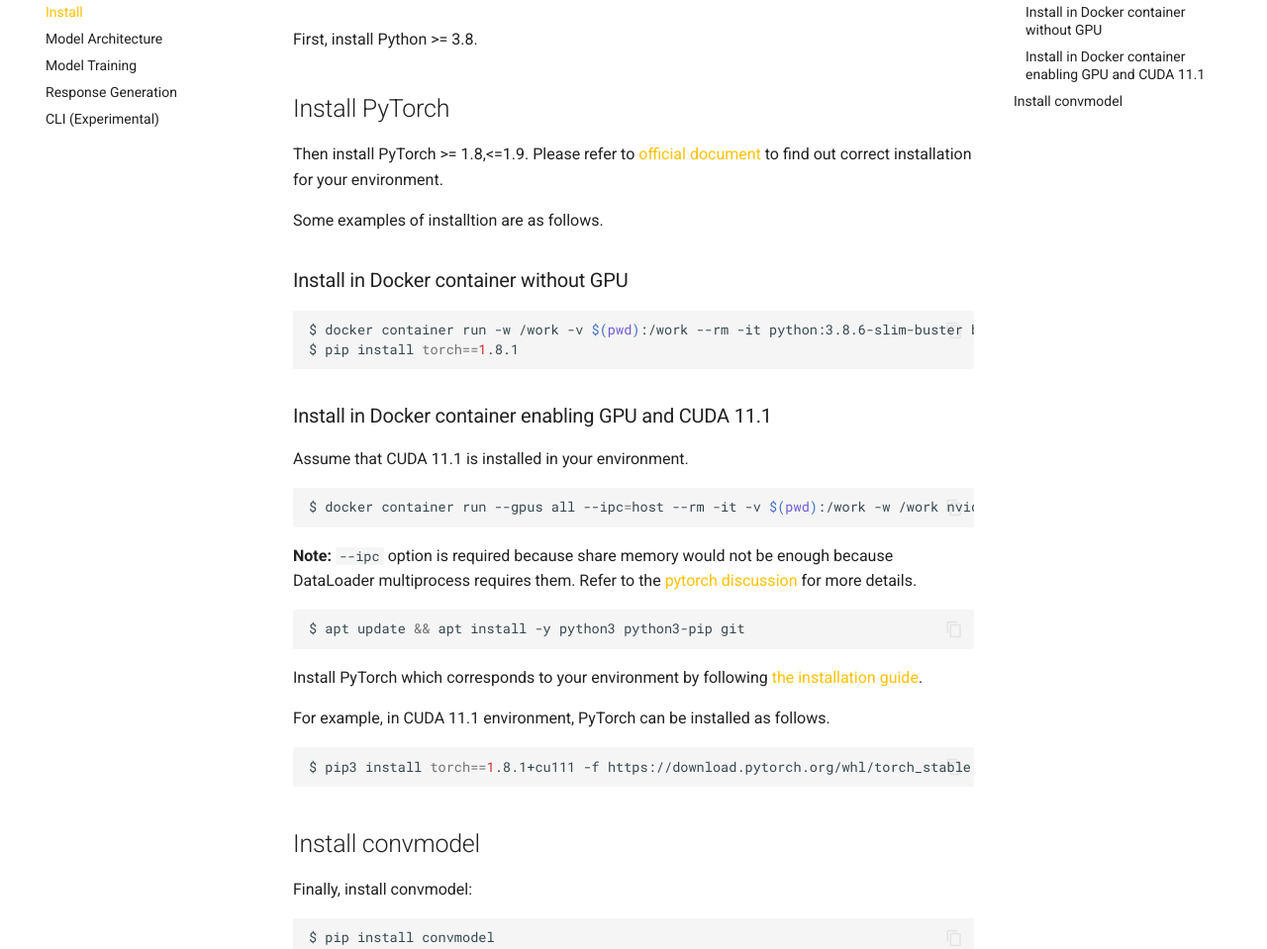
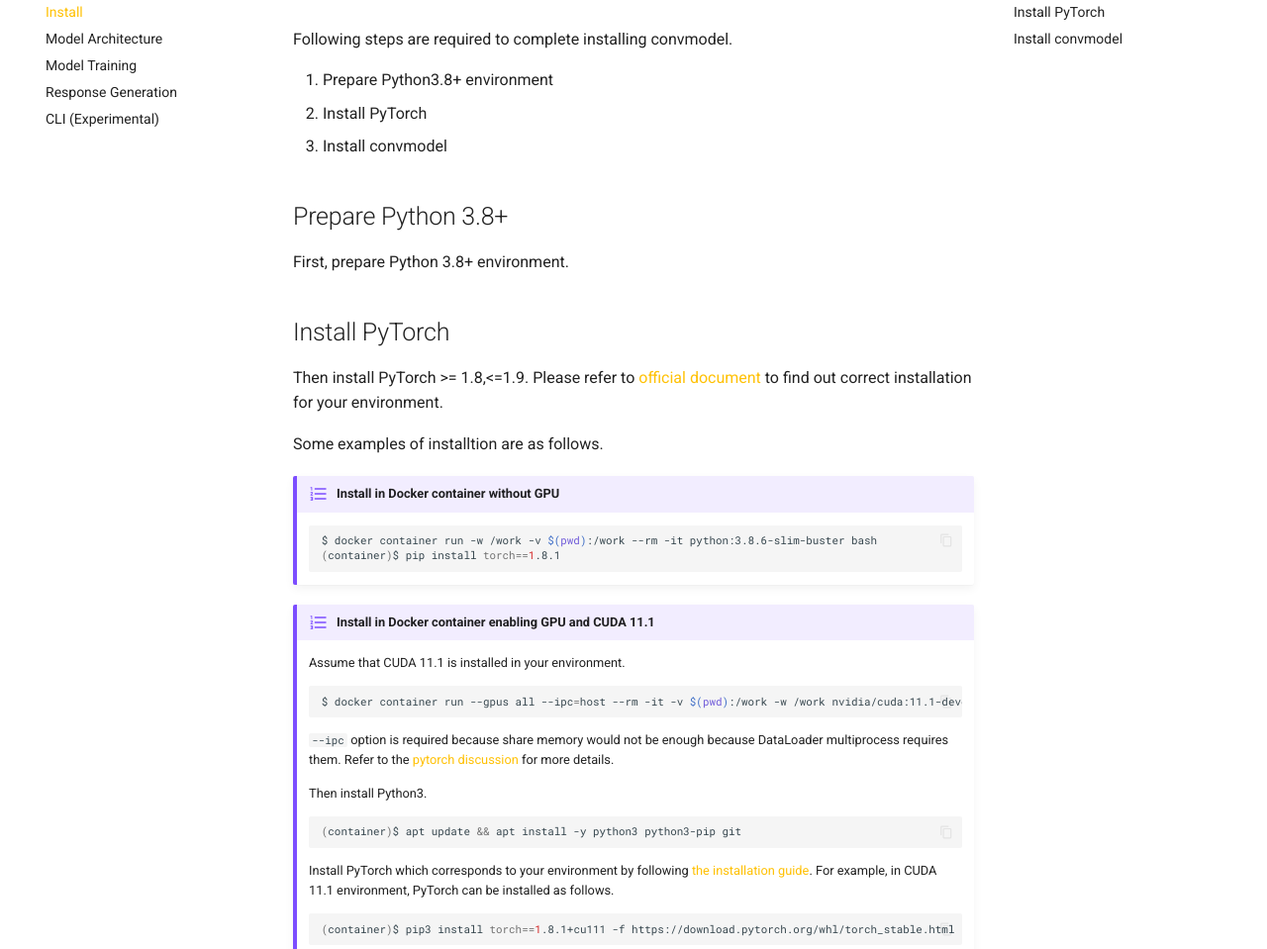
Before and after one commit to colorfulscoop/convmodel-docs, a plain HTML site: page docs/install/index.html in a window 1280 px wide. Shown: the part 153-1112 px from the top of the page at 99% size. Drawn offline with Linux system fonts and the light colour scheme; no server answers.

Commit message:
Update docs

```diff
--- a/docs/install/index.html
+++ b/docs/install/index.html
@@ -275,29 +275,16 @@
     <ul class="md-nav__list" data-md-component="toc" data-md-scrollfix>
 
         <li class="md-nav__item">
-  <a href="#install-pytorch" class="md-nav__link">
-    Install PyTorch
-  </a>
-
-    <nav class="md-nav" aria-label="Install PyTorch">
-      <ul class="md-nav__list">
-
-          <li class="md-nav__item">
-  <a href="#install-in-docker-container-without-gpu" class="md-nav__link">
-    Install in Docker container without GPU
+  <a href="#prepare-python-38" class="md-nav__link">
+    Prepare Python 3.8+
   </a>
 
 </li>
 
-          <li class="md-nav__item">
-  <a href="#install-in-docker-container-enabling-gpu-and-cuda-111" class="md-nav__link">
-    Install in Docker container enabling GPU and CUDA 11.1
+        <li class="md-nav__item">
+  <a href="#install-pytorch" class="md-nav__link">
+    Install PyTorch
   </a>
-
-</li>
-
-      </ul>
-    </nav>
 
 </li>
 
@@ -402,29 +389,16 @@
     <ul class="md-nav__list" data-md-component="toc" data-md-scrollfix>
 
         <li class="md-nav__item">
-  <a href="#install-pytorch" class="md-nav__link">
-    Install PyTorch
-  </a>
-
-    <nav class="md-nav" aria-label="Install PyTorch">
-      <ul class="md-nav__list">
-
-          <li class="md-nav__item">
-  <a href="#install-in-docker-container-without-gpu" class="md-nav__link">
-    Install in Docker container without GPU
+  <a href="#prepare-python-38" class="md-nav__link">
+    Prepare Python 3.8+
   </a>
 
 </li>
 
-          <li class="md-nav__item">
-  <a href="#install-in-docker-container-enabling-gpu-and-cuda-111" class="md-nav__link">
-    Install in Docker container enabling GPU and CUDA 11.1
+        <li class="md-nav__item">
+  <a href="#install-pytorch" class="md-nav__link">
+    Install PyTorch
   </a>
-
-</li>
-
-      </ul>
-    </nav>
 
 </li>
 
@@ -449,28 +423,43 @@
 
 
                 <h1 id="install">Install</h1>
-<p>First, install Python &gt;= 3.8.</p>
+<p>Following steps are required to complete installing convmodel.</p>
+<ol>
+<li>Prepare Python3.8+ environment</li>
+<li>Install PyTorch</li>
+<li>Install convmodel</li>
+</ol>
+<h2 id="prepare-python-38">Prepare Python 3.8+</h2>
+<p>First, prepare Python 3.8+ environment.</p>
 <h2 id="install-pytorch">Install PyTorch</h2>
 <p>Then install PyTorch &gt;= 1.8,&lt;=1.9. Please refer to <a href="https://pytorch.org/get-started/locally/">official document</a> to find out correct installation for your environment.</p>
 <p>Some examples of installtion are as follows.</p>
-<h3 id="install-in-docker-container-without-gpu">Install in Docker container without GPU</h3>
+<div class="admonition example">
+<p class="admonition-title">Install in Docker container without GPU</p>
 <div class="highlight"><pre><span></span><code>$ docker container run -w /work -v <span class="k">$(</span><span class="nb">pwd</span><span class="k">)</span>:/work --rm -it python:3.8.6-slim-buster bash
-$ pip install <span class="nv">torch</span><span class="o">==</span><span class="m">1</span>.8.1
+<span class="o">(</span>container<span class="o">)</span>$ pip install <span class="nv">torch</span><span class="o">==</span><span class="m">1</span>.8.1
 </code></pre></div>
-<h3 id="install-in-docker-container-enabling-gpu-and-cuda-111">Install in Docker container enabling GPU and CUDA 11.1</h3>
+</div>
+<div class="admonition example">
+<p class="admonition-title">Install in Docker container enabling GPU and CUDA 11.1</p>
 <p>Assume that CUDA 11.1 is installed in your environment.</p>
 <div class="highlight"><pre><span></span><code>$ docker container run --gpus all --ipc<span class="o">=</span>host --rm -it -v <span class="k">$(</span><span class="nb">pwd</span><span class="k">)</span>:/work -w /work nvidia/cuda:11.1-devel-ubuntu20.04 bash
 </code></pre></div>
-<p><strong>Note:</strong> <code>--ipc</code> option is required because share memory would not be enough because DataLoader multiprocess requires them. Refer to the <a href="https://discuss.pytorch.org/t/unable-to-write-to-file-torch-18692-1954506624/9990">pytorch discussion</a> for more details.</p>
-<div class="highlight"><pre><span></span><code>$ apt update <span class="o">&amp;&amp;</span> apt install -y python3 python3-pip git
+<p><code>--ipc</code> option is required because share memory would not be enough because DataLoader multiprocess requires them. Refer to the <a href="https://discuss.pytorch.org/t/unable-to-write-to-file-torch-18692-1954506624/9990">pytorch discussion</a> for more details.</p>
+<p>Then install Python3.</p>
+<div class="highlight"><pre><span></span><code><span class="o">(</span>container<span class="o">)</span>$ apt update <span class="o">&amp;&amp;</span> apt install -y python3 python3-pip git
 </code></pre></div>
-<p>Install PyTorch which corresponds to your environment by following <a href="https://pytorch.org/get-started/locally/">the installation guide</a>.</p>
-<p>For example, in CUDA 11.1 environment, PyTorch can be installed as follows.</p>
-<div class="highlight"><pre><span></span><code>$ pip3 install <span class="nv">torch</span><span class="o">==</span><span class="m">1</span>.8.1+cu111 -f https://download.pytorch.org/whl/torch_stable.html
+<p>Install PyTorch which corresponds to your environment by following <a href="https://pytorch.org/get-started/locally/">the installation guide</a>.
+For example, in CUDA 11.1 environment, PyTorch can be installed as follows.</p>
+<div class="highlight"><pre><span></span><code><span class="o">(</span>container<span class="o">)</span>$ pip3 install <span class="nv">torch</span><span class="o">==</span><span class="m">1</span>.8.1+cu111 -f https://download.pytorch.org/whl/torch_stable.html
 </code></pre></div>
+</div>
 <h2 id="install-convmodel">Install convmodel</h2>
-<p>Finally, install convmodel:</p>
+<p>Finally, install convmodel from PyPI.</p>
 <div class="highlight"><pre><span></span><code>$ pip install convmodel
+</code></pre></div>
+<p>If you want to run tests, specify <code>[test]</code> option to install dependencies.</p>
+<div class="highlight"><pre><span></span><code>$ pip install convmodel<span class="o">[</span>test<span class="o">]</span>
 </code></pre></div>
 
 
```
Also changed, not shown: docs/search/search_index.json (+1 -1 lines), 1 other file.
